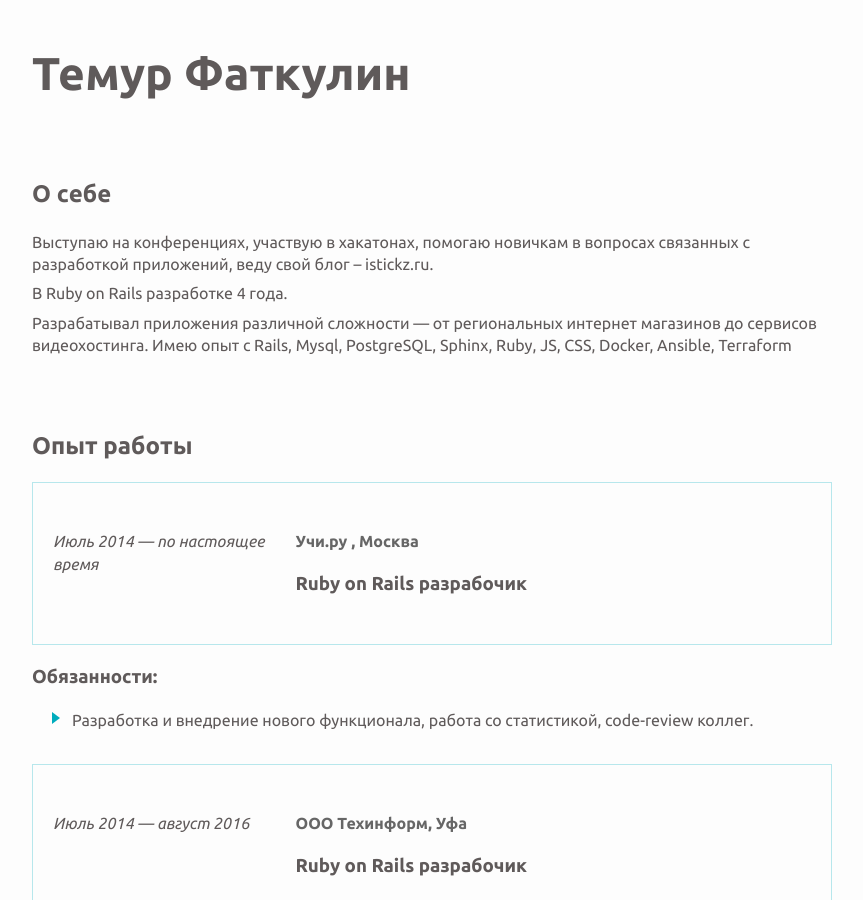
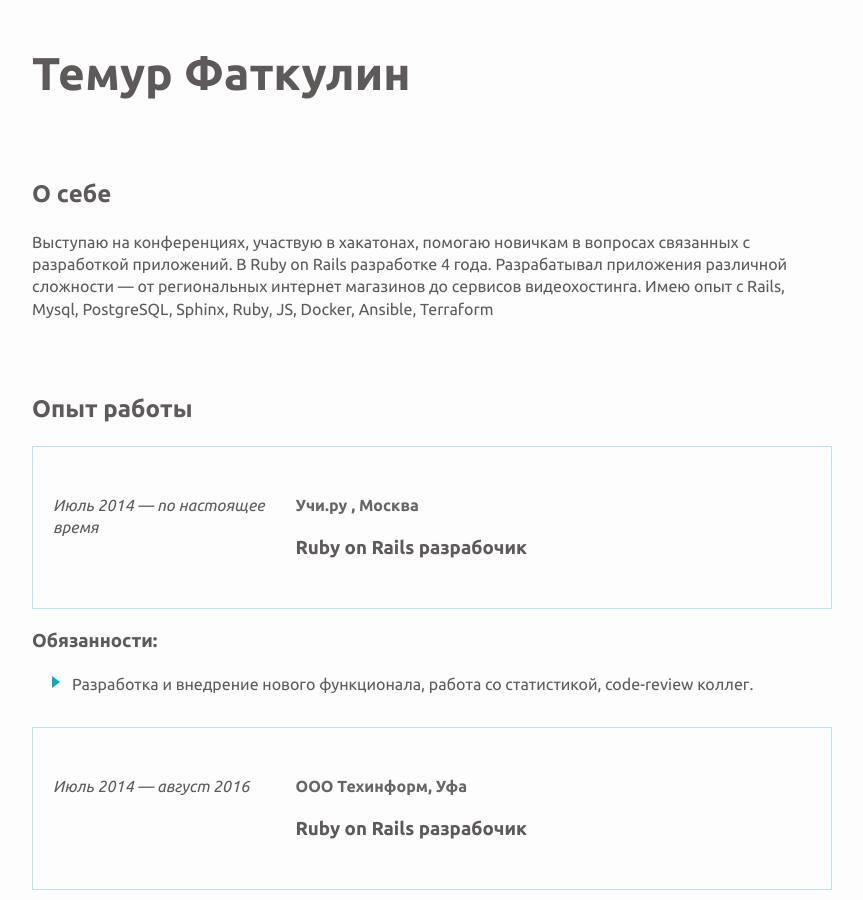
Before and after one commit to istickz/istickz.github.io, a Jekyll site: the page built from cv.md, in a window 1280 px wide and 900 px high. Shown: the whole window, without its empty margins (208-1071 px from the left). Built offline with Jekyll 4.4.1, drawn with Linux system fonts in a browser that asks for light colours.

Commit message:
Update cv.md

```diff
--- a/cv.md
+++ b/cv.md
@@ -10,11 +10,9 @@ permalink: /cv
 
 ## О себе
 
-Выступаю на конференциях, участвую в хакатонах, помогаю новичкам в вопросах связанных с разработкой приложений, веду свой блог -- istickz.ru.
-
+Выступаю на конференциях, участвую в хакатонах, помогаю новичкам в вопросах связанных с разработкой приложений.
 В Ruby on Rails разработке 4 года.
-
-Разрабатывал приложения различной сложности — от региональных интернет магазинов до сервисов видеохостинга. Имею опыт с Rails, Mysql, PostgreSQL, Sphinx, Ruby, JS, CSS, Docker, Ansible, Terraform
+Разрабатывал приложения различной сложности — от региональных интернет магазинов до сервисов видеохостинга. Имею опыт с Rails, Mysql, PostgreSQL, Sphinx, Ruby, JS, Docker, Ansible, Terraform
 
 ## Опыт работы
 
```
